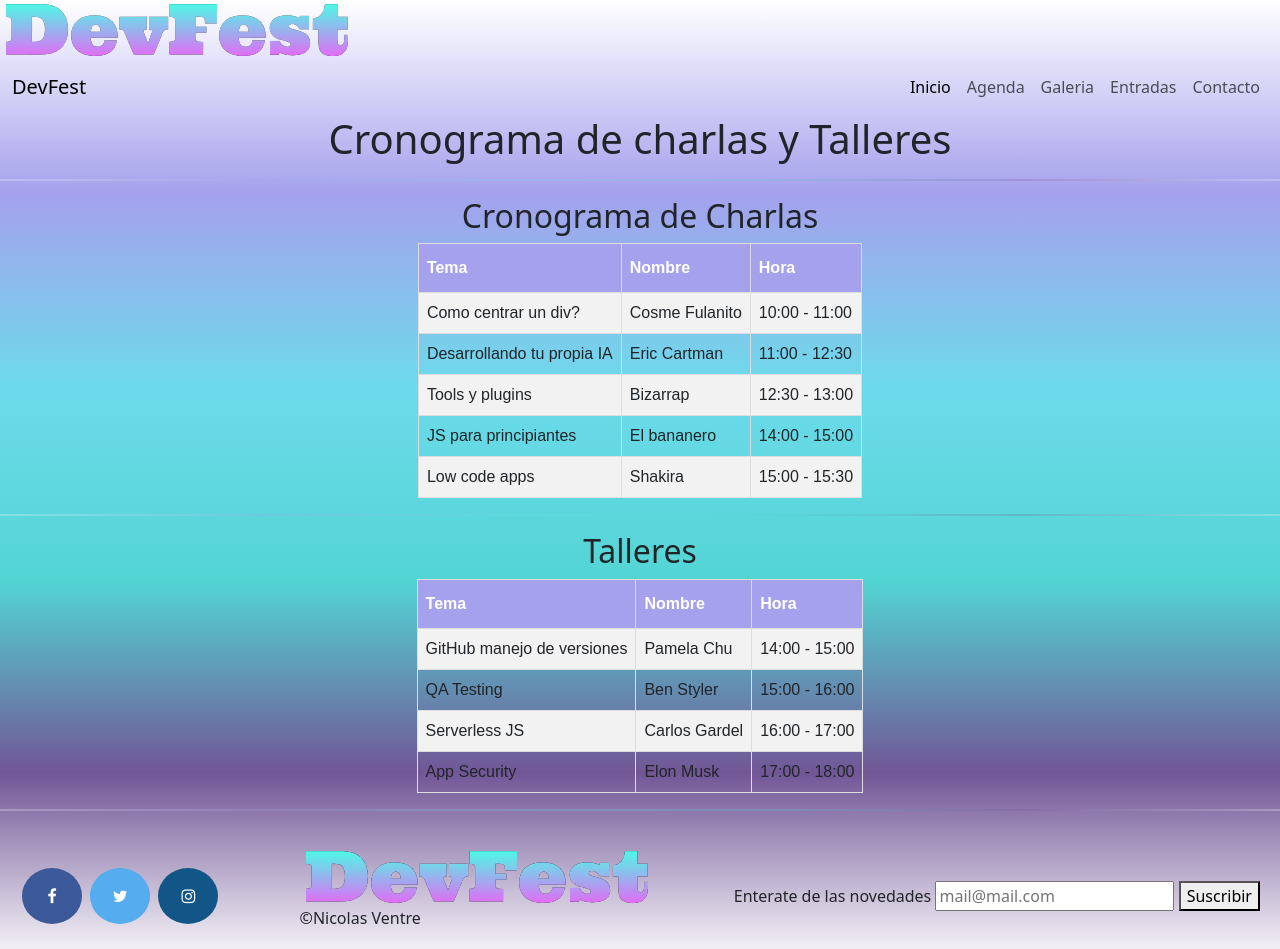
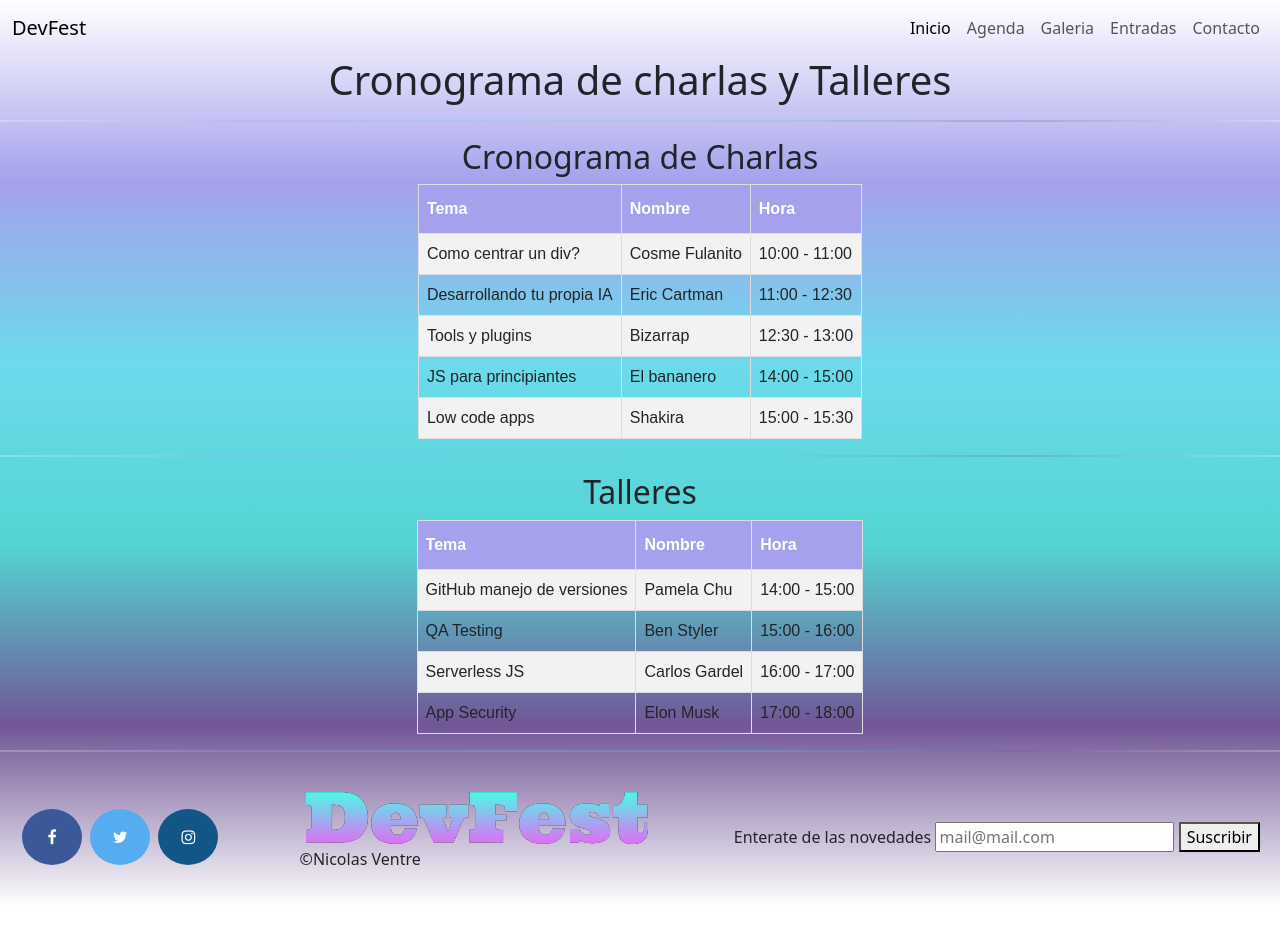
Before and after one commit to nicoven88/chproject, a plain HTML site: page pages/agenda.html in a window 1280 px wide. Shown: the top 949 px of the page. After the commit the page ends 907 px from the top, so only its background shows below. Drawn offline with nearby package versions, Linux system fonts and the light colour scheme.

Commit message:
Arreglo nav

```diff
--- a/pages/agenda.html
+++ b/pages/agenda.html
@@ -15,14 +15,6 @@
 
 <body>
     <header>
-        <!-- Paleta de colores del logo
-        #A5A1ED
-        #6DDAEB
-        #53D5D4
-        #715696 -->
-        <div class="logo-fondo">
-            <img src="../img/logo-removebg-preview-2.png" alt="DevFest | 2023">
-        </div>
         <nav class="navbar navbar-expand-lg bg-none">
             <div class="container-fluid">
                 <a class="navbar-brand" href="#">DevFest</a>
```
Also changed, not shown: pages/contacto.html (+0 -8 lines), pages/entradas.html (+0 -8 lines), pages/galeria.html (+0 -8 lines).
